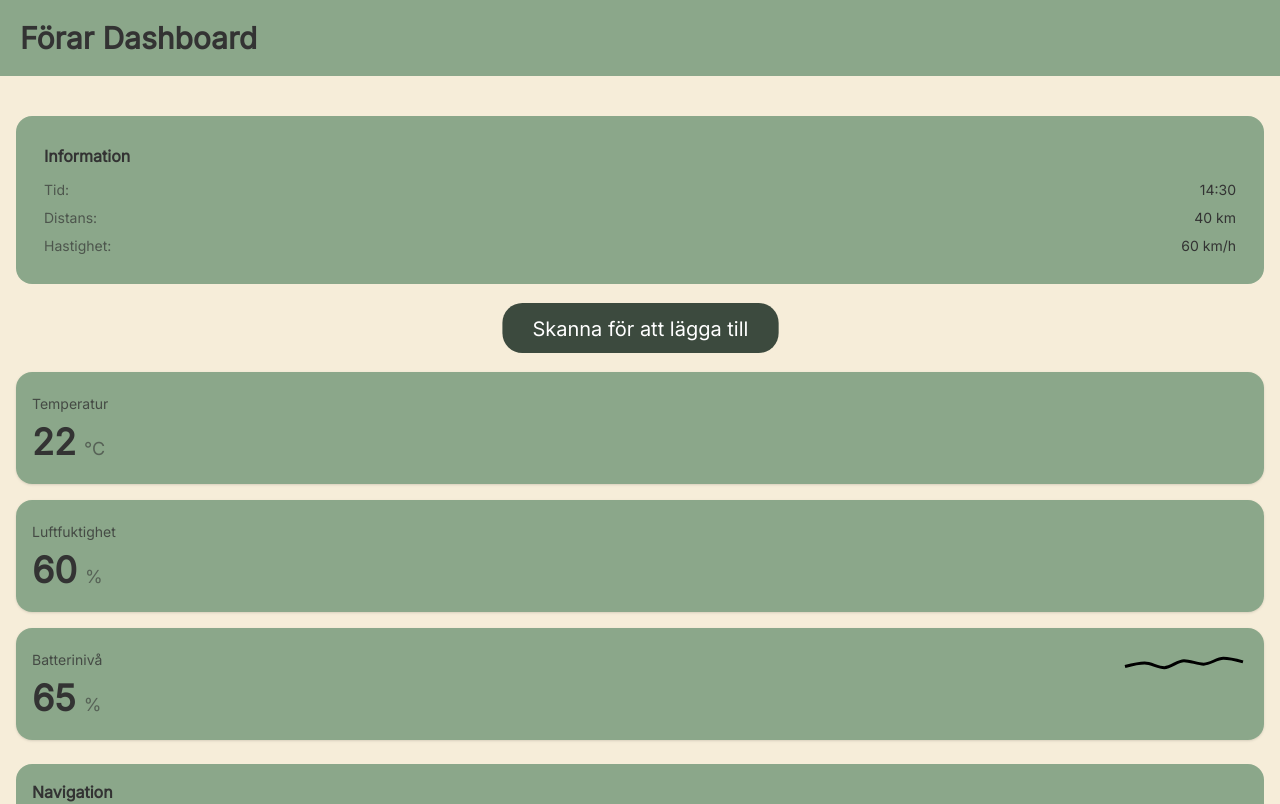
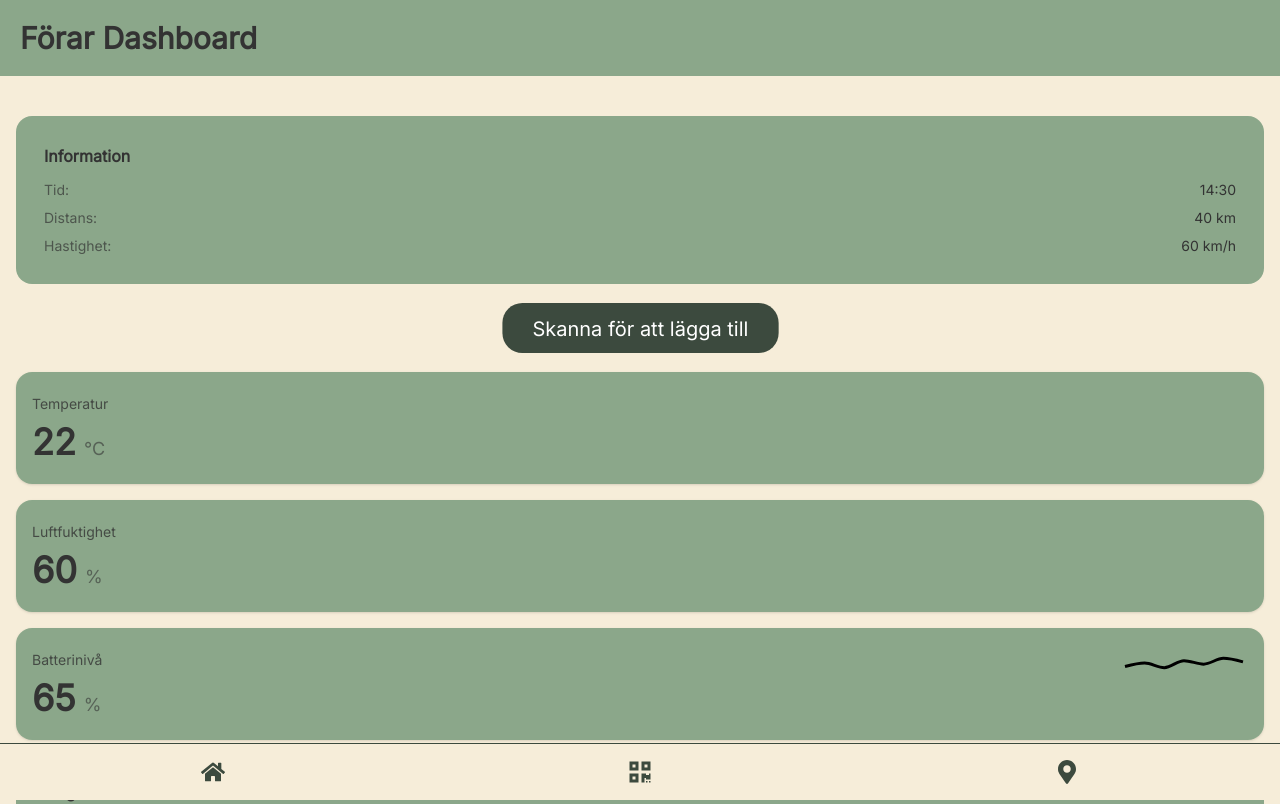
Before and after one commit to ChasAcademy-Team-9/frontend, a React (Vite) app: page /driver in a window 1280 px wide. Shown: the top 804 px of the page. Built offline with nearby package versions, Linux system fonts and the light colour scheme; grey boxes are pictures that could not be loaded.

Commit message:
update MapComponent height and add BottomNav to Driver route

```diff
--- a/src/components/Driver/MapComponent.tsx
+++ b/src/components/Driver/MapComponent.tsx
@@ -29,7 +29,7 @@ const MapComponent = () => {
      ];
 
      return (
-          <div className="w-full h-90 rounded-2xl overflow-hidden">
+          <div className="w-full h-64 rounded-2xl overflow-hidden">
                <MapContainer
                     center={center}
                     zoom={10}
--- a/src/routes/Driver.tsx
+++ b/src/routes/Driver.tsx
@@ -2,6 +2,7 @@ import Dashboard from "../components/Driver/Dashboard";
 import InfoCard from "../components/Driver/InfoCard";
 import NavigationCard from "../components/Driver/NavigationCard";
 import { PrimaryButton } from "../components/PrimaryButton";
+import BottomNav from "../components/BottomNav";
 
 const Driver = () => {
   return (
@@ -10,7 +11,7 @@ const Driver = () => {
         Förar Dashboard
       </h1>
 
-      <div className="min-h-screen bg-background p-4 space-y-6">
+      <div className="min-h-screen bg-background p-4 space-y-6 pb-20">
         <InfoCard
           title="Information"
           items={[
@@ -37,6 +38,8 @@ const Driver = () => {
 
         <NavigationCard />
       </div>
+
+      <BottomNav />
     </div>
   );
 };
```
